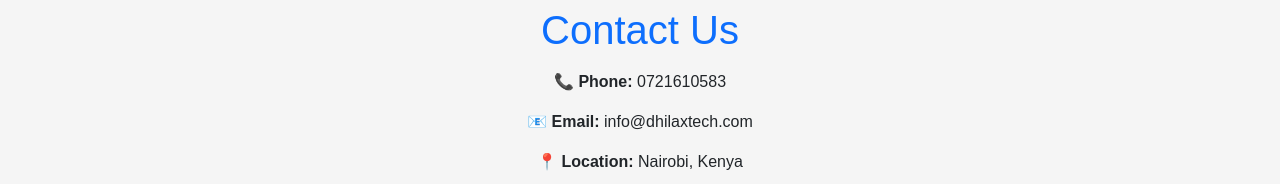
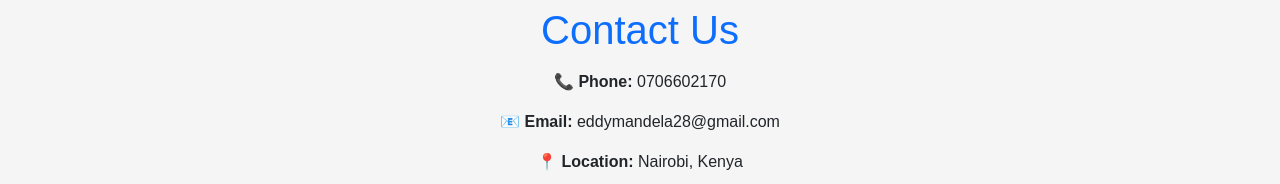
Before and after one commit to Chaser-254/dhilax-tech, a React (Vite) app: page /contact in a window 1280 px wide. Shown: the part 152-336 px from the top of the page. Built offline with nearby package versions, Linux system fonts and the light colour scheme.

Commit message:
Fix dependency issue

```diff
--- a/src/pages/Contact.jsx
+++ b/src/pages/Contact.jsx
@@ -5,8 +5,8 @@
   return (
     <div className="container mt-5 text-center">
       <h1 className="text-primary">Contact Us</h1>
-      <p className="mt-3">📞 <strong>Phone:</strong> 0721610583</p>
-      <p>📧 <strong>Email:</strong> info@dhilaxtech.com</p>
+      <p className="mt-3">📞 <strong>Phone:</strong> 0706602170</p>
+      <p>📧 <strong>Email:</strong> eddymandela28@gmail.com</p>
       <p>📍 <strong>Location:</strong> Nairobi, Kenya</p>
       <br />
       <br />
```
